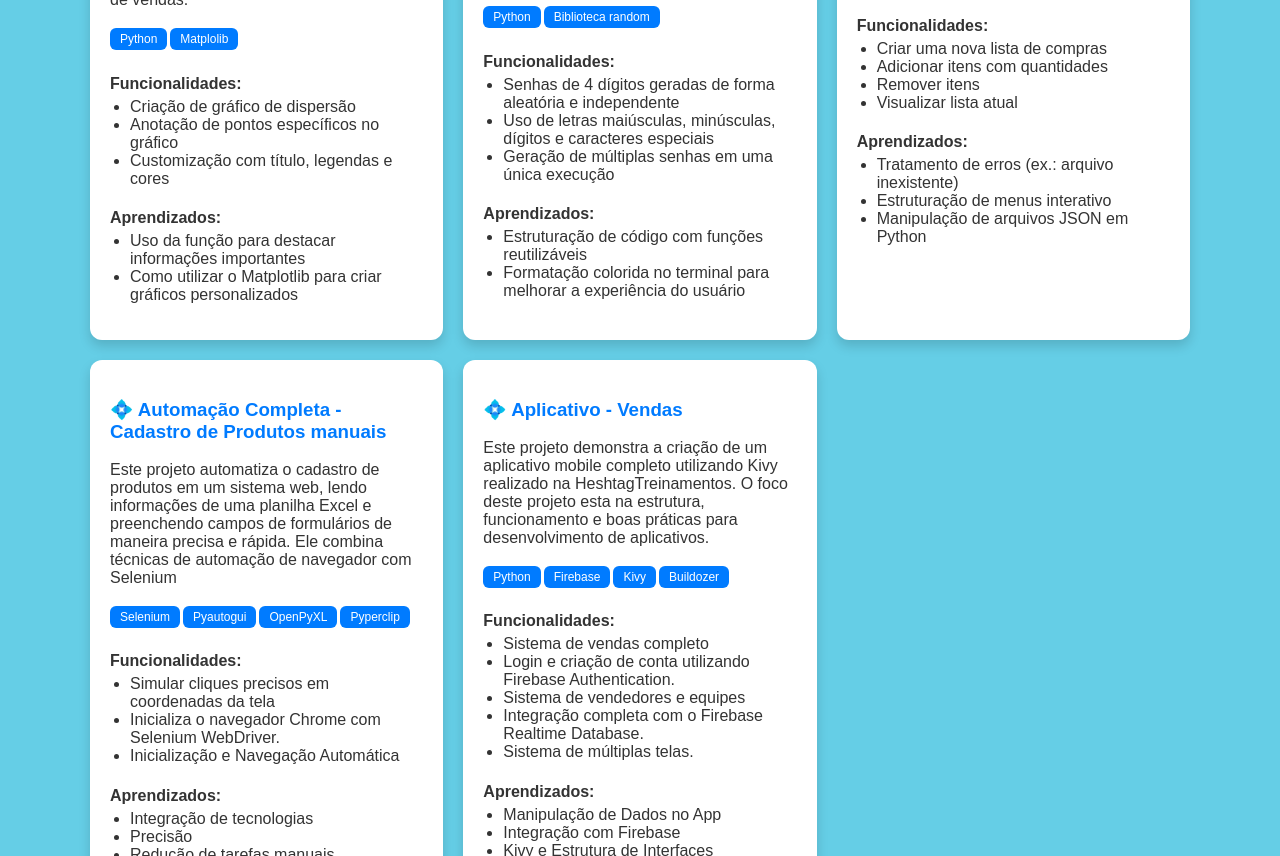
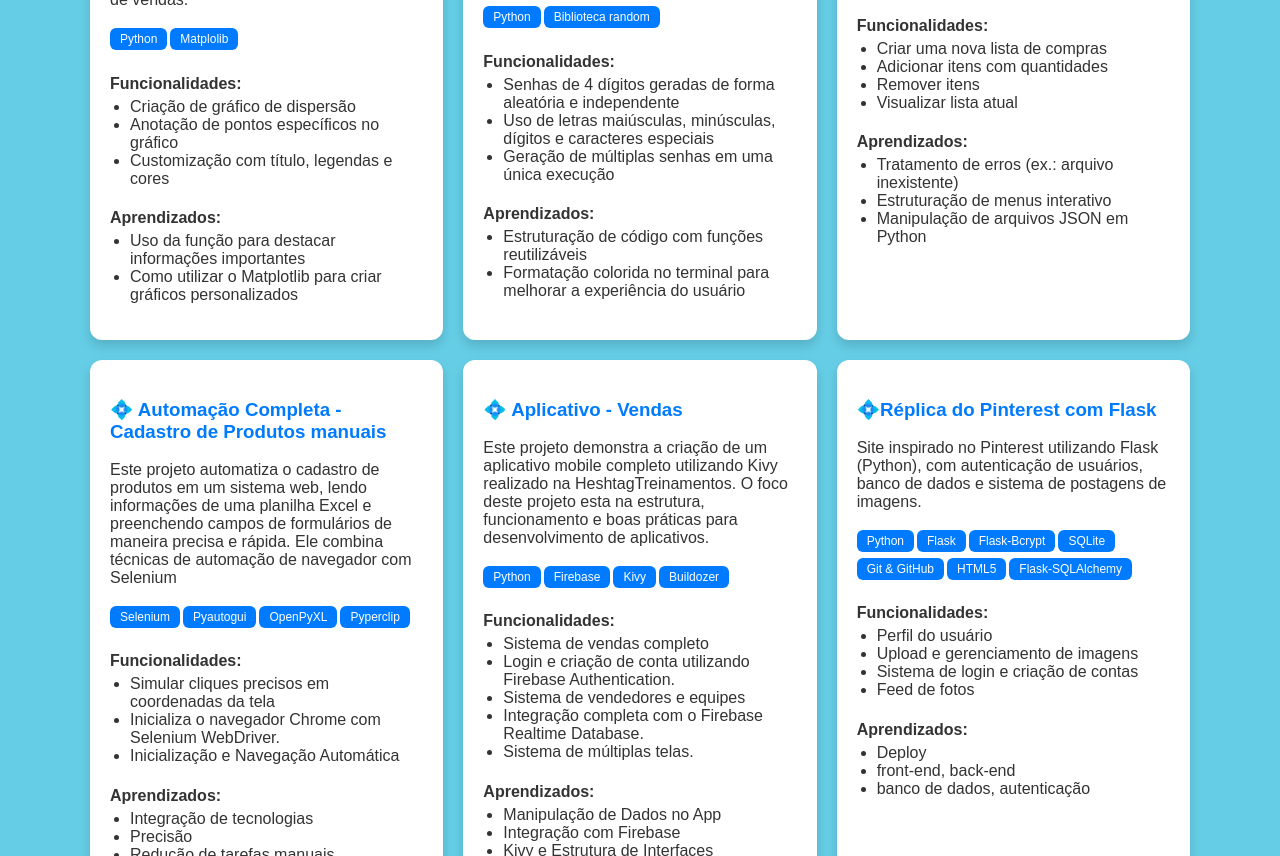
Before and after one commit to EdsonSantos-lab/portifolio, a plain HTML site: page index.html in a window 1280 px wide. Shown: the part 1944-2800 px from the top of the page. Drawn offline with Linux system fonts and the light colour scheme.

Commit message:
Update project count and add new project details

```diff
--- a/index.html
+++ b/index.html
@@ -118,7 +118,7 @@
   </header>
 
   <section>
-    <h2>📌Projetos - 14</h2>
+    <h2>📌Projetos - 15</h2>
     <div class="projects" id="projects-container"></div>
   </section>
 
@@ -345,6 +345,22 @@
           "Kivy e Estrutura de Interfaces"
         ]
       },
+      {
+        title: '<a href="https://github.com/EdsonSantos-lab/fake_pinterest">💠Réplica do Pinterest com Flask</a>',
+        description: "Site inspirado no Pinterest utilizando Flask (Python), com autenticação de usuários, banco de dados e sistema de postagens de imagens.",
+        technologies: ["Python", "Flask", "Flask-Bcrypt", "SQLite", "Git & GitHub", "HTML5", "Flask-SQLAlchemy"],
+        features: [
+          "Perfil do usuário",
+          "Upload e gerenciamento de imagens",
+          "Sistema de login e criação de contas",
+          "Feed de fotos"
+        ],
+        learnings: [
+          "Deploy",
+          "front-end, back-end",
+          "banco de dados, autenticação"
+        ]
+      },
 
 
 
```
